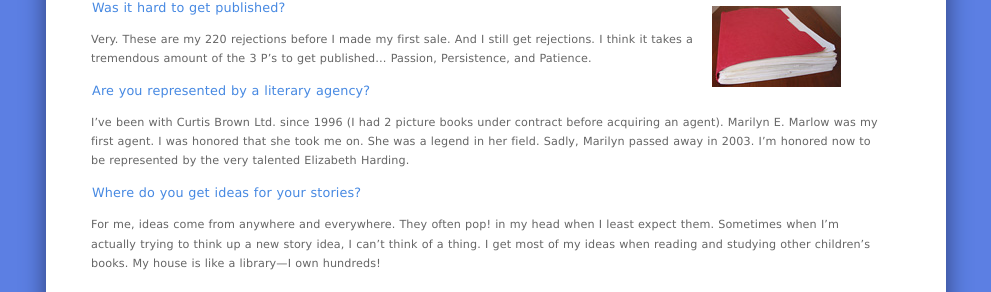
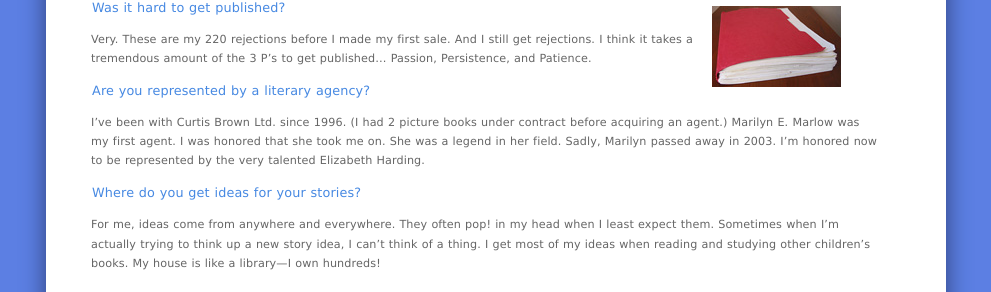
Before and after one commit to MateoV/rhondagowlergreene.com, a Jekyll site: the page built from _posts/bio/0001-01-01-bio.md, in a window 1280 px wide and 900 px high, scrolled down 491 px. Shown: the part 144-436 px from the top of the window, without its empty margins (144-1135 px from the left). Built offline with Jekyll 4.4.1, drawn with Linux system fonts in a browser that asks for light colours; some web fonts are replaced.

```diff
--- a/_posts/bio/0001-01-01-bio.md
+++ b/_posts/bio/0001-01-01-bio.md
@@ -33,7 +33,7 @@ I love books. And I love kids. Growing up, I dreamed of being a teacher, which I
 Very. These are my 220 rejections before I made my first sale. And I still get rejections. I think it takes a tremendous amount of the 3 P's to get published… Passion, Persistence, and Patience.
 
 <p class="h2">Are you represented by a literary agency?</p>
-I've been with Curtis Brown Ltd. since 1996 (I had 2 picture books under contract before acquiring an agent). Marilyn E. Marlow was my first agent. I was honored that she took me on. She was a legend in her field. Sadly, Marilyn passed away in 2003. I'm honored now to be represented by the very talented Elizabeth Harding.
+I've been with Curtis Brown Ltd. since 1996. (I had 2 picture books under contract before acquiring an agent.) Marilyn E. Marlow was my first agent. I was honored that she took me on. She was a legend in her field. Sadly, Marilyn passed away in 2003. I'm honored now to be represented by the very talented Elizabeth Harding.
 
 <p class="h2">Where do you get ideas for your stories?</p>
 For me, ideas come from anywhere and everywhere. They often pop! in my head when I least expect them. Sometimes when I'm actually trying to think up a new story idea, I can't think of a thing. I get most of my ideas when reading and studying other children's books. My house is like a library—I own hundreds!
```
Also changed, not shown: _posts/forthcoming/0001-01-01-walker.md (+2 -2 lines), _posts/visits/0001-01-01-school.md (+2 -2 lines), img/books_walker_s.jpg.
